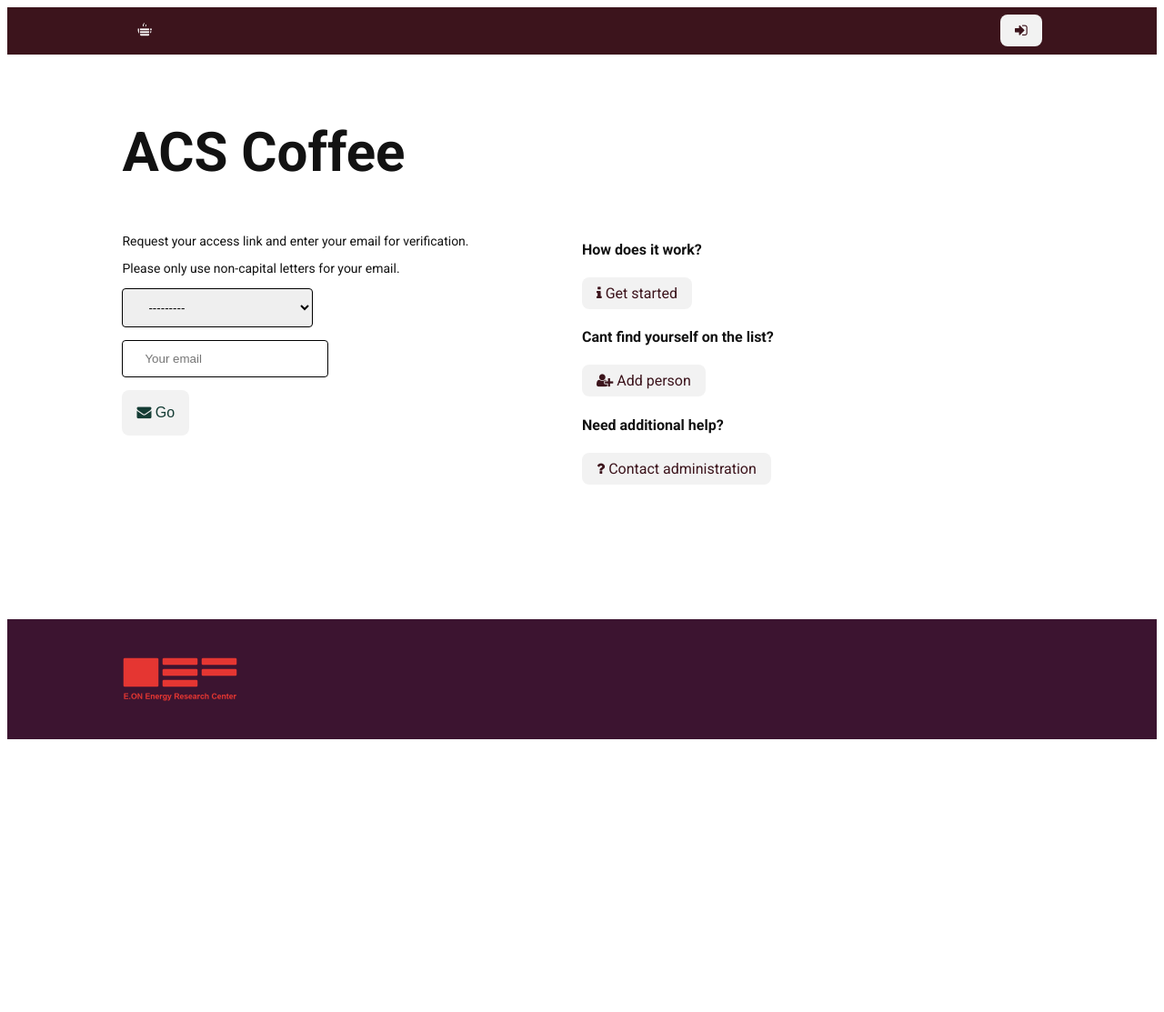
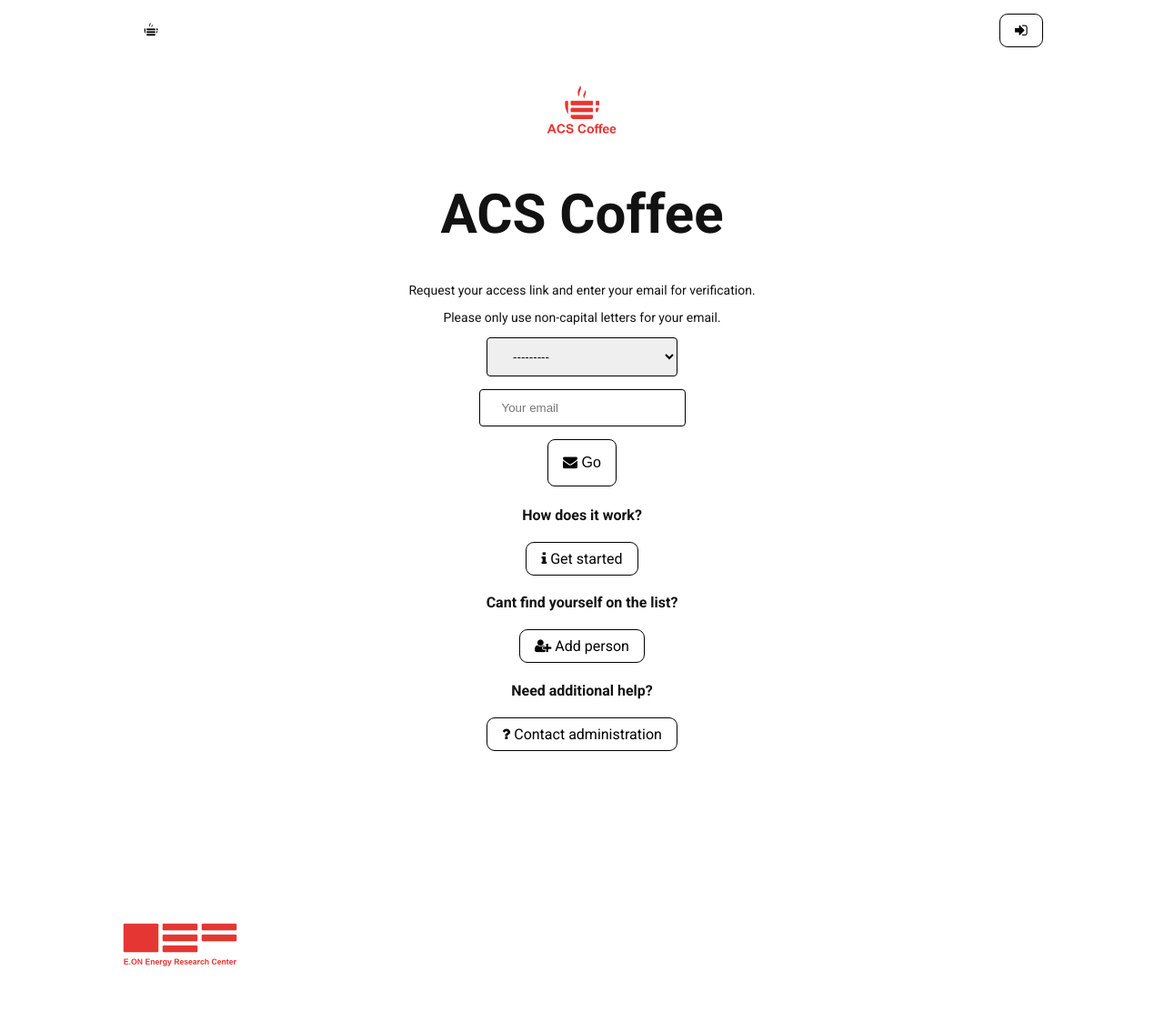
Before and after one commit to UniqueGithubUsername/acs-coffee, a Django app: page / in a window 1280 px wide. Shown: the whole page at 91% size. Before the commit the page ends 813 px from the top, so only its background shows below. Run offline with Django 4.2, Linux system fonts and the light colour scheme; data comes from the database, SQL or seed files in the repository; both versions use the stored data as it was after the commit.

Commit message:
Changes for deployment

```diff
--- a/acs_coffee_management/acs_coffee_management/settings.py
+++ b/acs_coffee_management/acs_coffee_management/settings.py
@@ -11,7 +11,6 @@
 """
 
 from pathlib import Path
-
 # Build paths inside the project like this: BASE_DIR / 'subdir'.
 BASE_DIR = Path(__file__).resolve().parent.parent
 
@@ -85,11 +84,13 @@
 #    }
 #}
 
+# Test
 # Default SQLite
 DATABASES = {
     'default': {
         'ENGINE': 'django.db.backends.sqlite3',
-        'NAME': BASE_DIR / 'usr/share/acs-coffee/db.sqlite3',
+        'NAME': '/usr/share/acs-coffee/db.sqlite3',
+        #'NAME': 'db.sqlite3',
     }
 }
 
--- a/acs_coffee_management/main/static/main/base.css
+++ b/acs_coffee_management/main/static/main/base.css
@@ -53,7 +53,7 @@
 .acs-nav {
 	overflow: hidden;
 	padding: 8px 10%;
-	background-color: var(--primary);
+	background-color: var(--white);
 }
 
 .acs-link {
@@ -73,6 +73,10 @@
 	height: 64px;
 }
 
+.acs-home {
+	text-align: center;
+}
+
 .acs-content {
 	text-align: left;
 	padding: 32px 10%;
@@ -80,13 +84,13 @@
 }
 
 .acs-footer {
-	background-color: var(--primary3);
+	background-color: var(--white);
 	padding: 32px 10%;
 	text-align: left;
 }
 
 .acs-form {
-	text-align: left;
+	text-align: center;
 }
 
 .acs-form-lower {
@@ -167,33 +171,32 @@
 }
 
 .acs-button {
-	border: none;
+	border: 1px solid var(--black);
 	outline: none;
 	border-radius: 8px;
 	cursor: pointer;
 	display: inline-block;
-	background-color: var(--white1);
+	background-color: var(--white);
 	padding: 16px 16px;
-	color: var(--primary2);
+	color: var(--black);
 }
 
 .acs-button2 {
-	outline: none;
+	outline: 1px solid var(--black);
 	border-radius: 8px;
 	cursor: pointer;
 	display: inline-block;
 	padding: 8px 16px;
-	color: var(--primary);
+	color: var(--black);
+	background-color: var(--white);
+}
+
+.acs-button:hover {
 	background-color: var(--white1);
 }
 
-.acs-button:hover {
-	background-color: var(--white2);
-	color: var(--primary2);
-}
-
 .acs-button2:hover {
-	background-color: var(--white2);
+	background-color: var(--white1);
 	color: var(--primary);
 }
 
--- a/acs_coffee_management/main/templates/main/base.html
+++ b/acs_coffee_management/main/templates/main/base.html
@@ -19,7 +19,7 @@
 </head>
 <body>
 <div class="acs-nav" id="acs-nav">
-  <a class="acs-link" href="{% url 'index' %}" style="float: left;"><img class="acs-logo" src="{% static 'main/logowhite.png' %}"></a>
+  <a class="acs-link" href="{% url 'index' %}" style="float: left;"><img class="acs-logo" src="{% static 'main/eoncoffee3.png' %}"></a>
   {% if user.is_authenticated %}
   <form id="logout-form" method="post" action="/admin/logout/">
     {% csrf_token %}
--- a/acs_coffee_management/main/templates/main/index.html
+++ b/acs_coffee_management/main/templates/main/index.html
@@ -10,9 +10,9 @@
 {% endblock %}
 
 {% block content2 %}
+<div class="acs-home">
+	<img class="acs-logo2" src="{% static 'main/eoncoffee2.png' %}">
 	<h1>ACS Coffee</h1>
-<div class="acs-row">
-	<div class="acs-col m">
 	<div class="acs-form">
 		<p>Request your access link and enter your email for verification.</p>
 		<p>Please only use non-capital letters for your email.</p>
@@ -25,8 +25,6 @@
 			  <button class="acs-button" type="submit"><i class="fa fa-envelope" aria-hidden="true"></i> Go</button>
 		</form>
 	</div>
-	</div>
-	<div class="acs-col m">
 	<div class="acs-form-lower">
 		<h4>How does it work?</h4>
 		<p><a class="acs-button2" href="{% url 'faq' %}"><i class="fa fa-info" aria-hidden="true"></i> Get started</a></p>
@@ -34,7 +32,6 @@
 		<p><a class="acs-button2" href="{% url 'newemployee' %}"><i class="fa fa-user-plus" aria-hidden="true"></i> Add person</a></p>
 		<h4>Need additional help?</h4>
 		<p><a class="acs-button2" href="mailto:cesar.cazal@eonerc.rwth-aachen.de,lukas.lenz@eonerc.rwth-aachen.de"><i class="fa fa-question" aria-hidden="true"></i> Contact administration</a></p>
-	  	</div>
 	  </div>
 </div>
 <br>
```
Also changed, not shown: acs_coffee_management/db.sqlite3 (added), 2 other files. Lines whose indentation alone changed are shown as unchanged.
